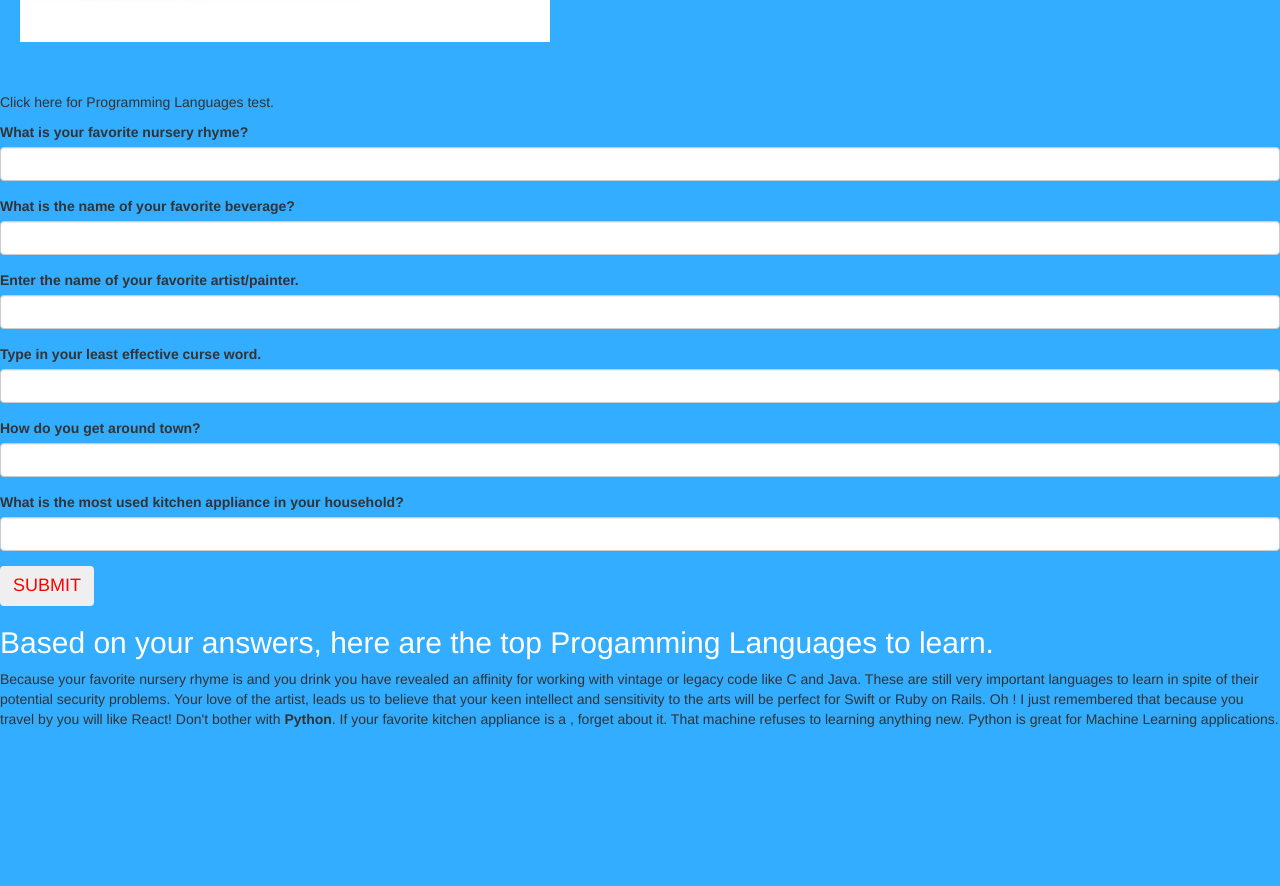
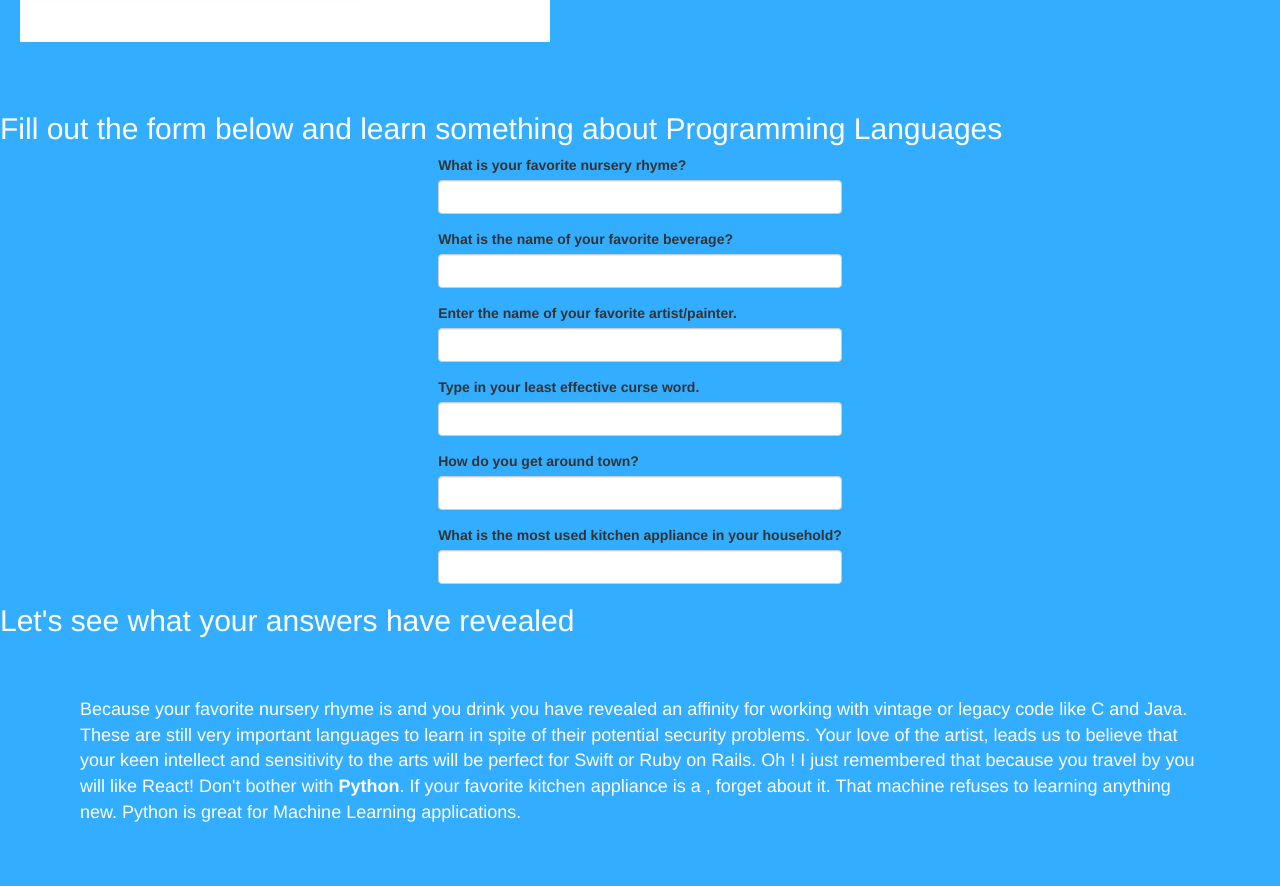
Before and after one commit to lalabee/Programing-Language-Test, a plain HTML site: page index.html in a window 1280 px wide. Shown: the part 757-1643 px from the top of the page. Before the commit the page ends 1496 px from the top, so only its background shows below. Drawn offline with Linux system fonts and the light colour scheme.

Commit message:
ADD Changes

```diff
--- a/index.html
+++ b/index.html
@@ -9,10 +9,8 @@
 </head>
 <body>
   <img src="img/icons.jpeg" alt="images of programming icons.">
-    <div class="magic">
-    <p>Click here for Programming Languages test.</p>
-    </div
-    <div class="questions">
+   <h2>Fill out the form below and learn something about Programming Languages</h2>
+   <div id="container">
     <form id="formOne">
       <div class="form-group">
         <label for="question1">What is your favorite nursery rhyme?</label>
@@ -38,13 +36,13 @@
         <label for="appliance">What is the most used kitchen appliance in your household?</label>
         <input id="appliance" class="form-control" type="text">
       </div>
-      <button class="btn">SUBMIT</button>
     </form>
    </div>
-      <div id="story">
-      <h2>Based on your answers, here are the top Progamming Languages to learn.</h2>
-      <p>
-        Because your favorite nursery rhyme is<span class="question1"> </span> and you drink <span class="question2"> </span> you have revealed an affinity for working with vintage or legacy code like C and Java. These are still very important languages to learn in spite of their potential security problems. Your love of the artist, <span class="painter"> </span> leads us to believe that your keen intellect and sensitivity to the arts will be perfect for Swift or Ruby on Rails. Oh<span class="exclamation"> </span> ! I just remembered that because you travel by <span class="transportation"> </span> you will like React! Don't bother with <strong>Python</strong>. If your favorite kitchen appliance is a <span class="appliance"> </span>, forget about it. That machine refuses to learning anything new. Python is great for Machine Learning applications.
+    <div id="storyHidden">
+    <h2><span class="clickable">Let's see what your answers have revealed<span/></h2>
+    </div>
+    <div id="storyShowing"
+      <p><span class="clickable">Because your favorite nursery rhyme is<span class="question1"> </span> and you drink <span class="question2"> </span> you have revealed an affinity for working with vintage or legacy code like C and Java. These are still very important languages to learn in spite of their potential security problems. Your love of the artist, <span class="painter"> </span> leads us to believe that your keen intellect and sensitivity to the arts will be perfect for Swift or Ruby on Rails. Oh<span class="exclamation"> </span> ! I just remembered that because you travel by <span class="transportation"> </span> you will like React! Don't bother with <strong>Python</strong>. If your favorite kitchen appliance is a <span class="appliance"> </span>, forget about it. That machine refuses to learning anything new. Python is great for Machine Learning applications.</span>
       </p>
     </div>
 </body>
```
Lines whose indentation alone changed are shown as unchanged.
